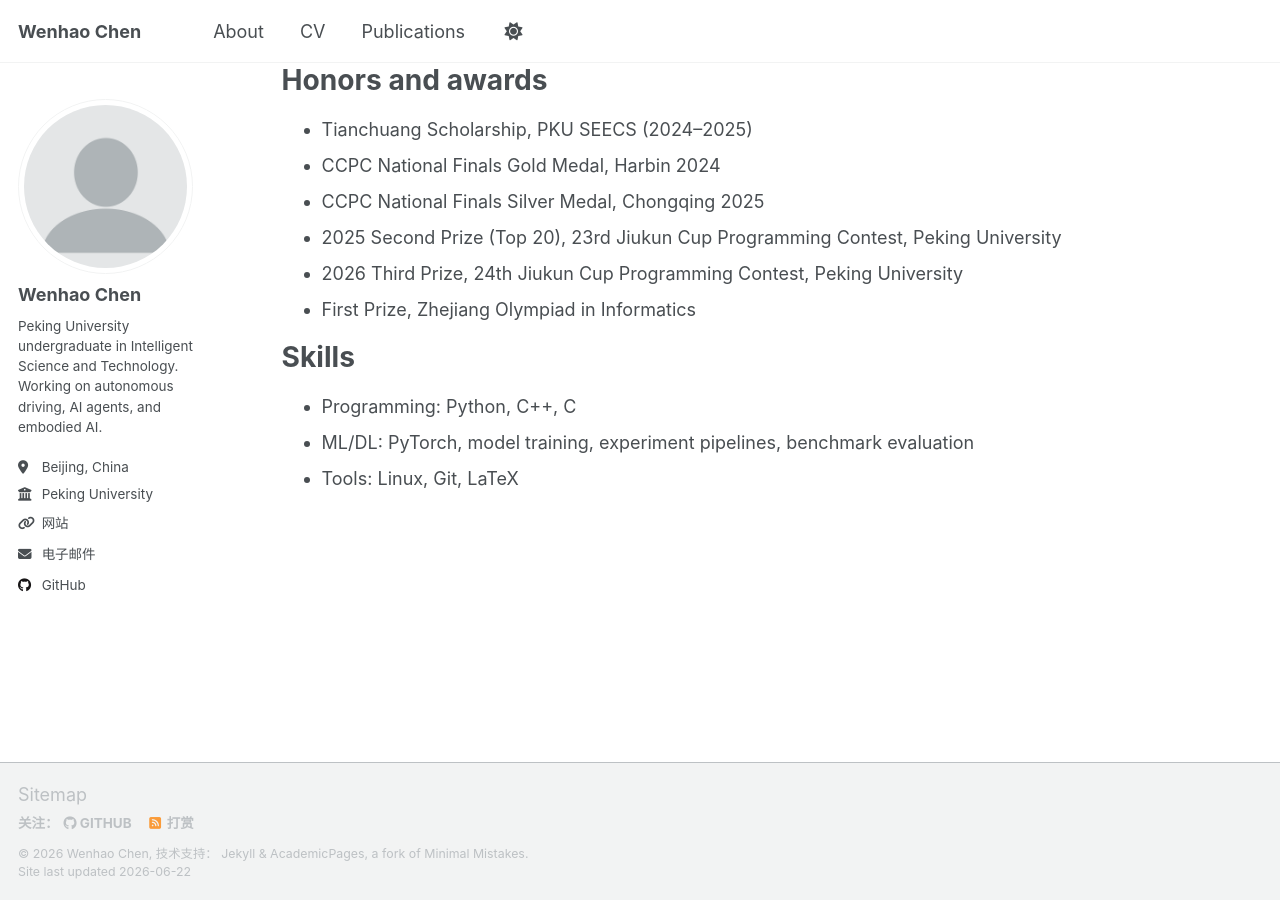
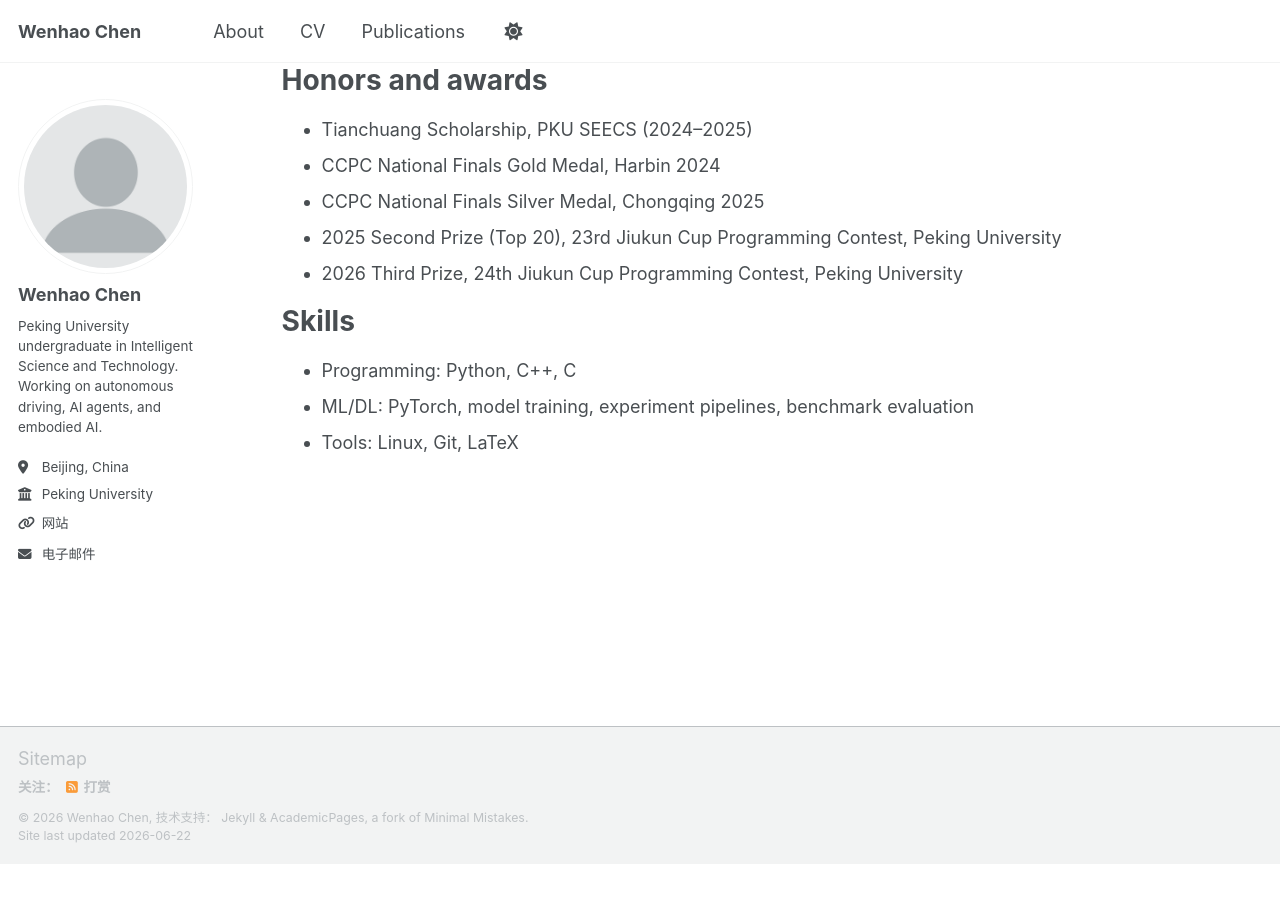
Before and after one commit to abs1903/abs1903.github.io, a Jekyll site: the page built from _pages/cv.md, in a window 1280 px wide and 900 px high, scrolled down 1229 px. Built offline with Jekyll 4.4.1, drawn with Linux system fonts in a browser that asks for light colours; a script that is not in the unit is left out; after the commit the page ends 2093 px from its top, so only the background shows below that; part of the change alters nothing that is shown.

```diff
--- a/_config.yml
+++ b/_config.yml
@@ -48,7 +48,7 @@ author:
   bitbucket        : # Username - Update with your username on the site
   codepen          : # Username
   dribbble         : # Username
-  github           : "abs1903"
+  github           : # hidden on public homepage
   kaggle           : # Username
   stackoverflow    : # User number or user number and name (i.e., use "1" or "1/jeff-atwood")
 
--- a/_pages/cv.md
+++ b/_pages/cv.md
@@ -53,7 +53,6 @@ Honors and awards
 * CCPC National Finals Silver Medal, Chongqing 2025
 * 2025 Second Prize (Top 20), 23rd Jiukun Cup Programming Contest, Peking University
 * 2026 Third Prize, 24th Jiukun Cup Programming Contest, Peking University
-* First Prize, Zhejiang Olympiad in Informatics
 
 Skills
 ======
```
